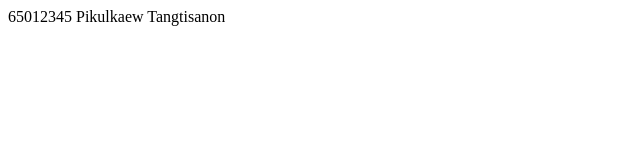
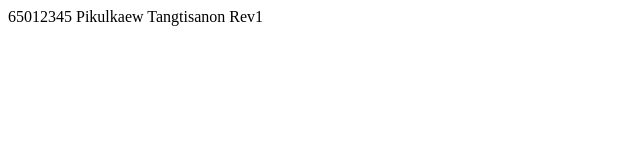
Before and after one commit to engkmitl/git101_Kaew, a plain HTML site: page index.html in a window 1280 px wide. Shown: the full height of the page, 0-640 px from the left. Drawn offline with Linux system fonts and the light colour scheme.

Commit message:
Update index.html

```diff
--- a/index.html
+++ b/index.html
@@ -6,6 +6,6 @@
     <title>Document</title>
 </head>
 <body>
-    65012345 Pikulkaew Tangtisanon
+    65012345 Pikulkaew Tangtisanon Rev1
 </body>
 </html>
```
